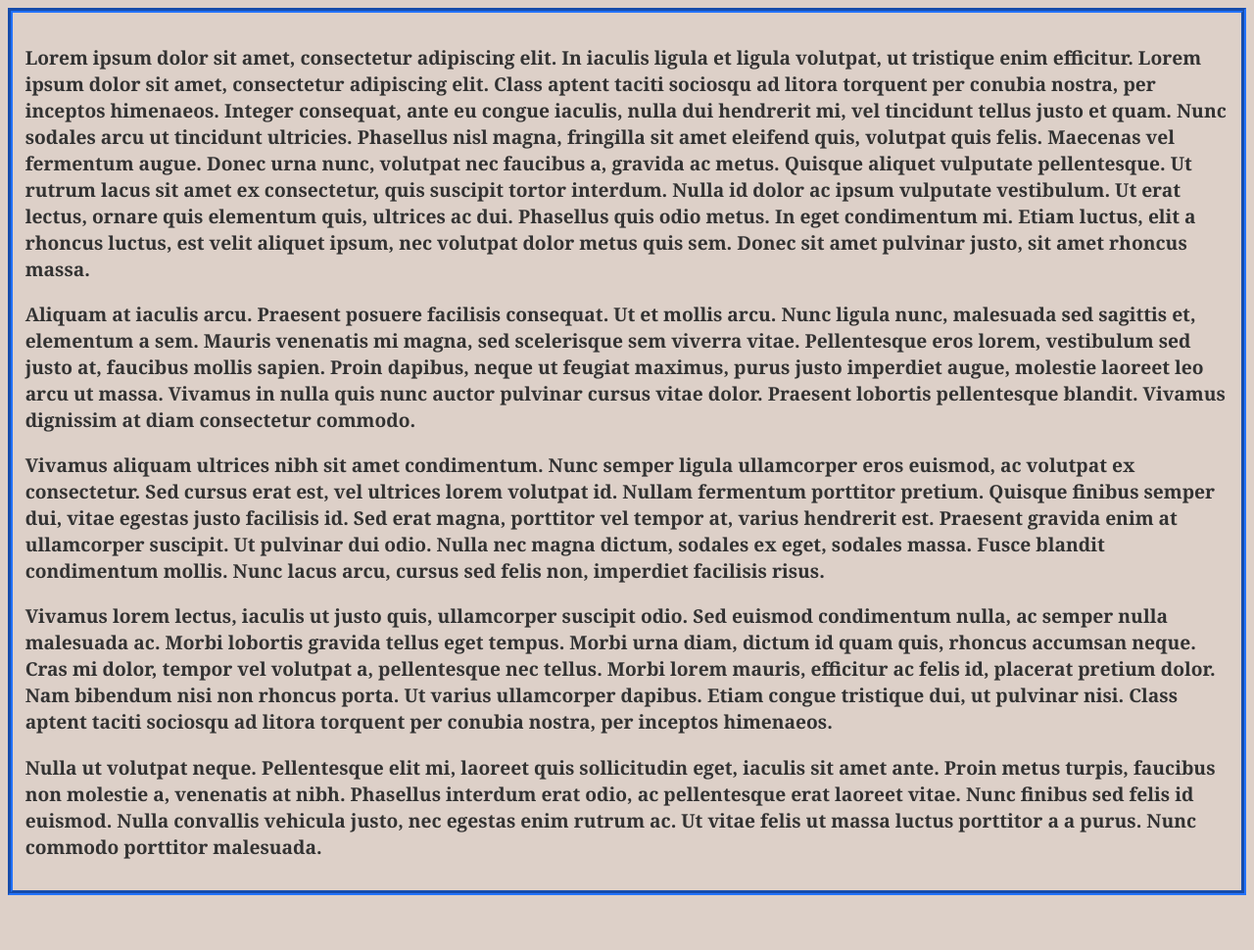
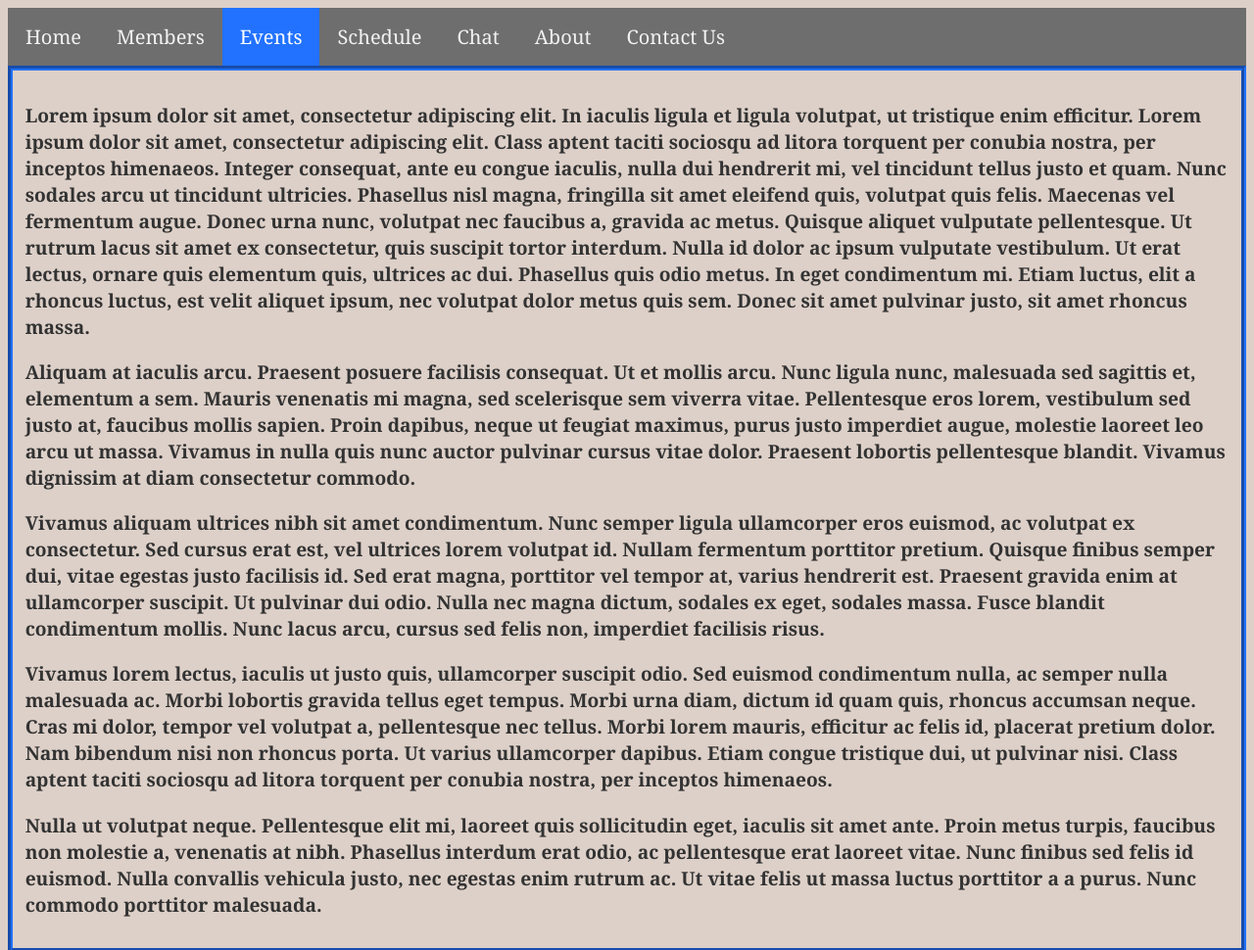
Before and after one commit to HolyRoller777/New_Day, a plain HTML site: page HTML_BoilerPlate/pages/events.html in a window 1280 px wide. Shown: the top 970 px of the page at 98% size. Before the commit the page ends 922 px from the top, so only its background shows below. Drawn offline with Linux system fonts and the light colour scheme.

Commit message:
Fixed nav Bar

```diff
--- a/HTML_BoilerPlate/pages/events.html
+++ b/HTML_BoilerPlate/pages/events.html
@@ -7,6 +7,15 @@
   <title>Events</title>
 </head>
 <body>
+  <div class="topnav">
+    <a href="../../index.html">Home</a>
+    <a href="./members.html">Members</a>
+    <a class="active" href="events.html">Events</a>
+    <a href="schedule.html">Schedule</a>
+    <a href="chatroom.html">Chat</a>
+    <a href="about.html">About</a>
+    <a href="contacts.html">Contact Us</a>
+  </div>
   <div class="welcome-paragraph">
     <p>
       Lorem ipsum dolor sit amet, consectetur adipiscing elit. In iaculis
```
